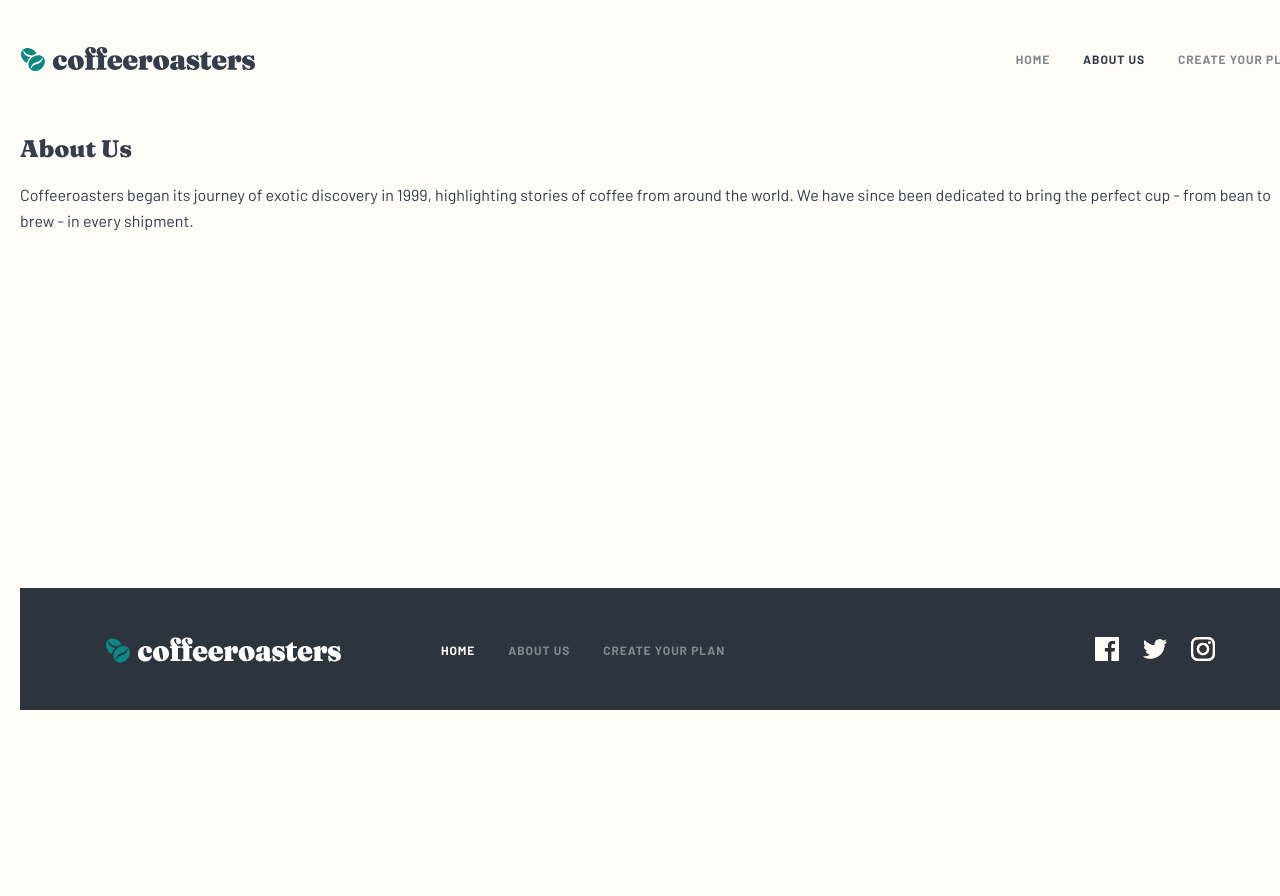
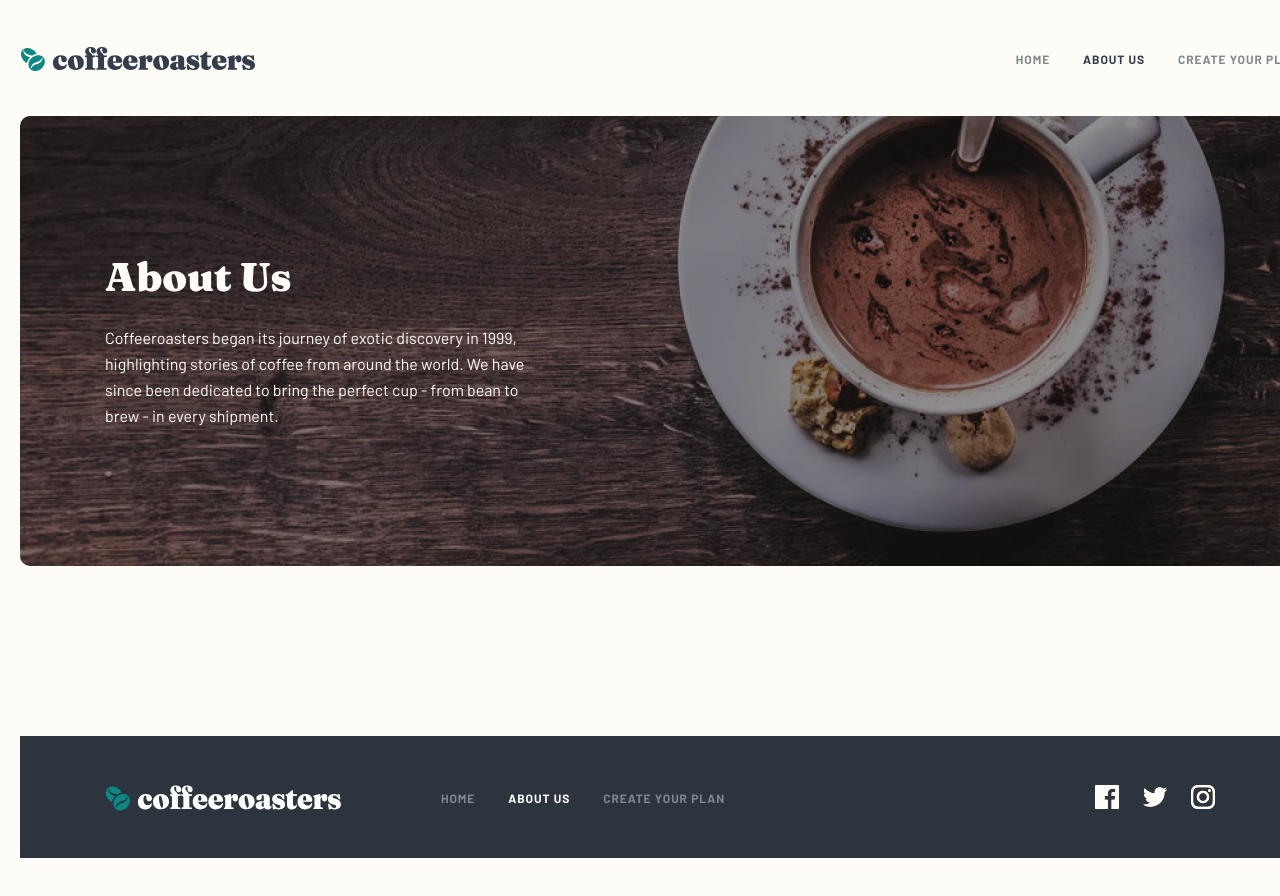
Before and after one commit to Shukhratovich-a/coffee, a plain HTML site: page about.html in a window 1280 px wide. Shown: the top 896 px of the page. Before the commit the page ends 800 px from the top, so only its background shows below. Drawn offline with Linux system fonts and the light colour scheme.

Commit message:
Edit active

```diff
--- a/about.html
+++ b/about.html
@@ -81,11 +81,11 @@
                 <nav class="nav">
                     <ul class="nav__menu">
                         <li class="nav__item">
-                            <a class="nav__link nav__link--active" href="index.html">Home</a>
+                            <a class="nav__link" href="index.html">Home</a>
                         </li>
 
                         <li class="nav__item">
-                            <a class="nav__link" href="#">About us</a>
+                            <a class="nav__link nav__link--active" href="#">About us</a>
                         </li>
 
                         <li class="nav__item">
--- a/css/main.css
+++ b/css/main.css
@@ -5,14 +5,14 @@
     font-family: 'Fraunces';
     font-weight: 400;
     src: url('../fonts/Fraunces/fraunces-v10-latin-regular.woff2') format('woff2'),
-    url('../fonts/Fraunces/fraunces-v10-latin-regular.woff') format('woff');
+        url('../fonts/Fraunces/fraunces-v10-latin-regular.woff') format('woff');
 }
 
 @font-face {
     font-family: 'Fraunces';
     font-weight: 900;
     src: url('../fonts/Fraunces/fraunces-v10-latin-900.woff2') format('woff2'),
-    url('../fonts/Fraunces/fraunces-v10-latin-900.woff') format('woff');
+        url('../fonts/Fraunces/fraunces-v10-latin-900.woff') format('woff');
 }
 
 /* Barlow */
@@ -20,14 +20,14 @@
     font-family: 'Barlow';
     font-weight: 400;
     src: url('../fonts/barlow/barlow-v5-latin-regular.woff2') format('woff2'),
-    url('../fonts/barlow/barlow-v5-latin-regular.woff') format('woff');
+        url('../fonts/barlow/barlow-v5-latin-regular.woff') format('woff');
 }
 
 @font-face {
     font-family: 'Barlow';
     font-weight: 700;
     src: url('../fonts/barlow/barlow-v5-latin-700.woff2') format('woff2'),
-    url('../fonts/barlow/barlow-v5-latin-700.woff') format('woff');
+        url('../fonts/barlow/barlow-v5-latin-700.woff') format('woff');
 }
 
 
@@ -37,7 +37,7 @@
     box-sizing: border-box;
 }
 
-html{
+html {
     height: 100%;
 }
 
@@ -120,7 +120,7 @@ h1, h2, h3, h4, h5, h6 {
 }
 
 /* MAIN */
-main{
+main {
     flex-grow: 1;
 }
 
@@ -336,13 +336,13 @@ main{
 
 /* STEPS */
 
-.steps .container{
+.steps .container {
     margin-bottom: 200px;
 }
 
 .steps__heading {
     margin: 0;
-    margin-bottom:95px;
+    margin-bottom: 95px;
     font-weight: 900;
     font-size: 24px;
     line-height: 32px;
@@ -420,66 +420,93 @@ main{
     margin: 0;
 }
 
+/* ABOUT-US */
+.about-us{
+    margin-bottom: 170px;
+}
+
+.about-us__inner {
+    padding: 137px 85px;
+    background-image: url(../images/jpg/about-bg-image.jpg);
+    background-position: left 0 bottom -200px;
+    border-radius: 10px;
+}
+
+.about-us__heading {
+    margin-top: 0;
+    margin-bottom: 24px;
+    font-weight: 900;
+    font-size: 40px;
+    line-height: 48px;
+    color: #FEFCF7;
+}
+
+.about-us__text {
+    width: 445px;
+    margin: 0;
+    color: #FEFCF7;
+}
+
 /* FOOTER */
-.footer .container{
+.footer .container {
     margin-bottom: 90px;
 }
 
-.footer-inner{
+.footer-inner {
     display: flex;
     align-items: center;
     padding: 47px 85px;
     background: #2C343E;
 }
 
-.footer .logo-link{
+.footer .logo-link {
     margin-right: 100px;
 }
 
-.footer .nav{
+.footer .nav {
     margin-right: auto;
 }
 
-.footer .nav__link--active{
+.footer .nav__link--active {
     color: #FEFCF7;
 }
 
-.footer .nav__link:hover{
+.footer .nav__link:hover {
     color: #FEFCF7;
 }
 
-.socials{
+.socials {
     display: flex;
     align-items: center;
 }
 
-.social{
+.social {
     background-position: center;
     background-repeat: no-repeat;
 }
 
-.social + .social{
+.social+.social {
     margin-left: 24px;
 }
 
-.social__image{
+.social__image {
     display: block;
     transition: opacity 0.25s ease;
 }
 
-.social:hover .social__image{
+.social:hover .social__image {
     opacity: 0;
 }
 
-.social:nth-child(1){
+.social:nth-child(1) {
     background-image: url(../images/svg/socials/facebook.svg);
 }
 
-.social:nth-child(2){
+.social:nth-child(2) {
     background-image: url(../images/svg/socials/twitter.svg);
     background-size: 24px 20px;
 }
 
-.social:nth-child(3){
+.social:nth-child(3) {
     background-image: url(../images/svg/socials/instagram.svg);
 }
```
